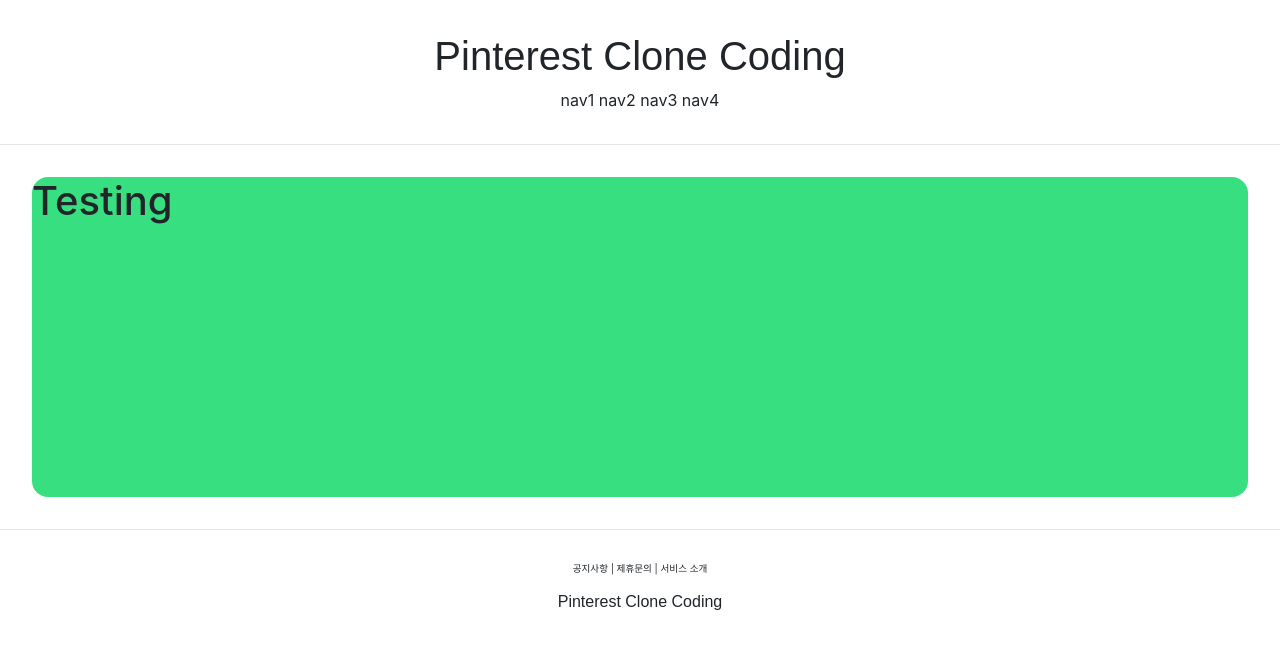
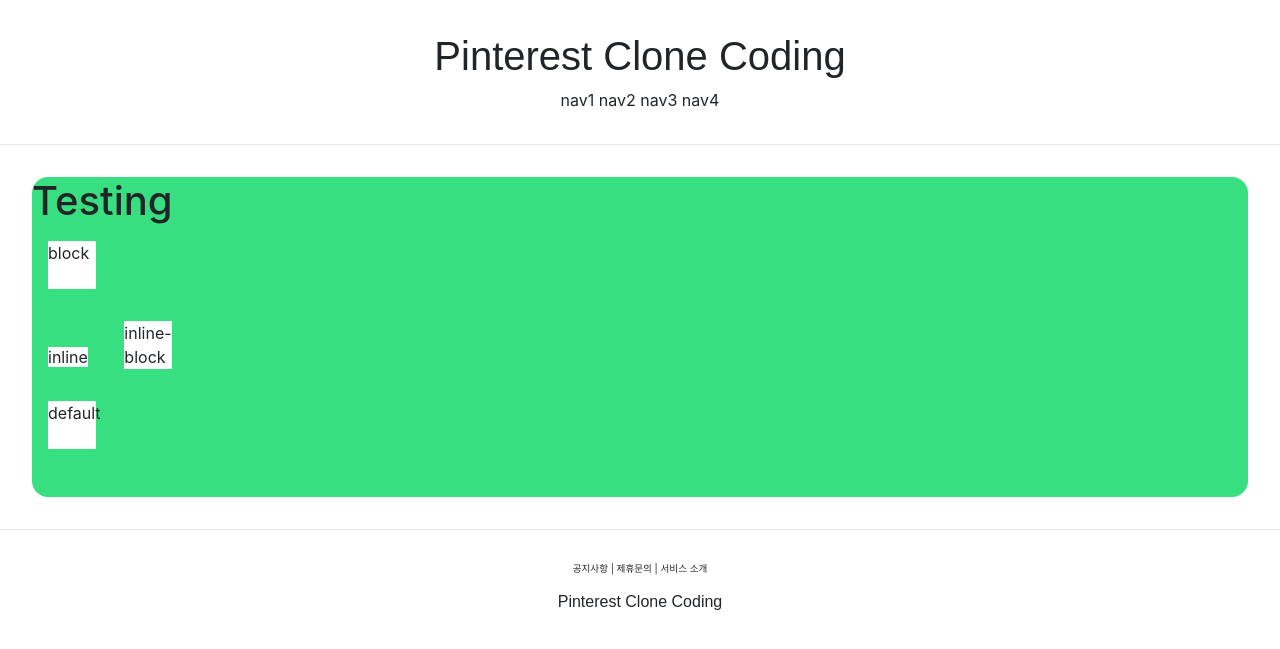
Before and after one commit to Narin88/DjangoPractice, a Django app: page /account/hello_world/ in a window 1280 px wide. Shown: the top 649 px of the page. Run offline with Django 3.2, Linux system fonts and the light colour scheme; some web fonts are replaced.

Commit message:
django course 14 commit

```diff
--- a/accountapp/models.py
+++ b/accountapp/models.py
@@ -1,3 +1,5 @@
 from django.db import models
 
 # Create your models here.
+class HelloWorld(models.Model):
+    text = models.CharField(max_length=255, null=False)
--- a/accountapp/templates/accountapp/hello_world.html
+++ b/accountapp/templates/accountapp/hello_world.html
@@ -2,8 +2,24 @@
 
 {% block content %}
 
+<style>
+  .testing {
+    background-color: white;
+    height: 3rem;
+    width: 3rem;
+    margin: 1rem;
+  }
+</style>
+
   <div style="height: 20rem; background-color: #38df81; border-radius: 1rem; margin: 2rem;">
     <h1>Testing</h1>
+
+    <div class="testing" style="display: block;">block</div>
+    <div class="testing" style="display: inline;">inline</div>
+    <div class="testing" style="display: none;">none</div>
+    <div class="testing" style="display: inline-block;">inline-block</div>
+    <div class="testing">default</div>
   </div>
 
+
 {% endblock %}
```
Also changed, not shown: accountapp/migrations/0001_initial.py (added).
